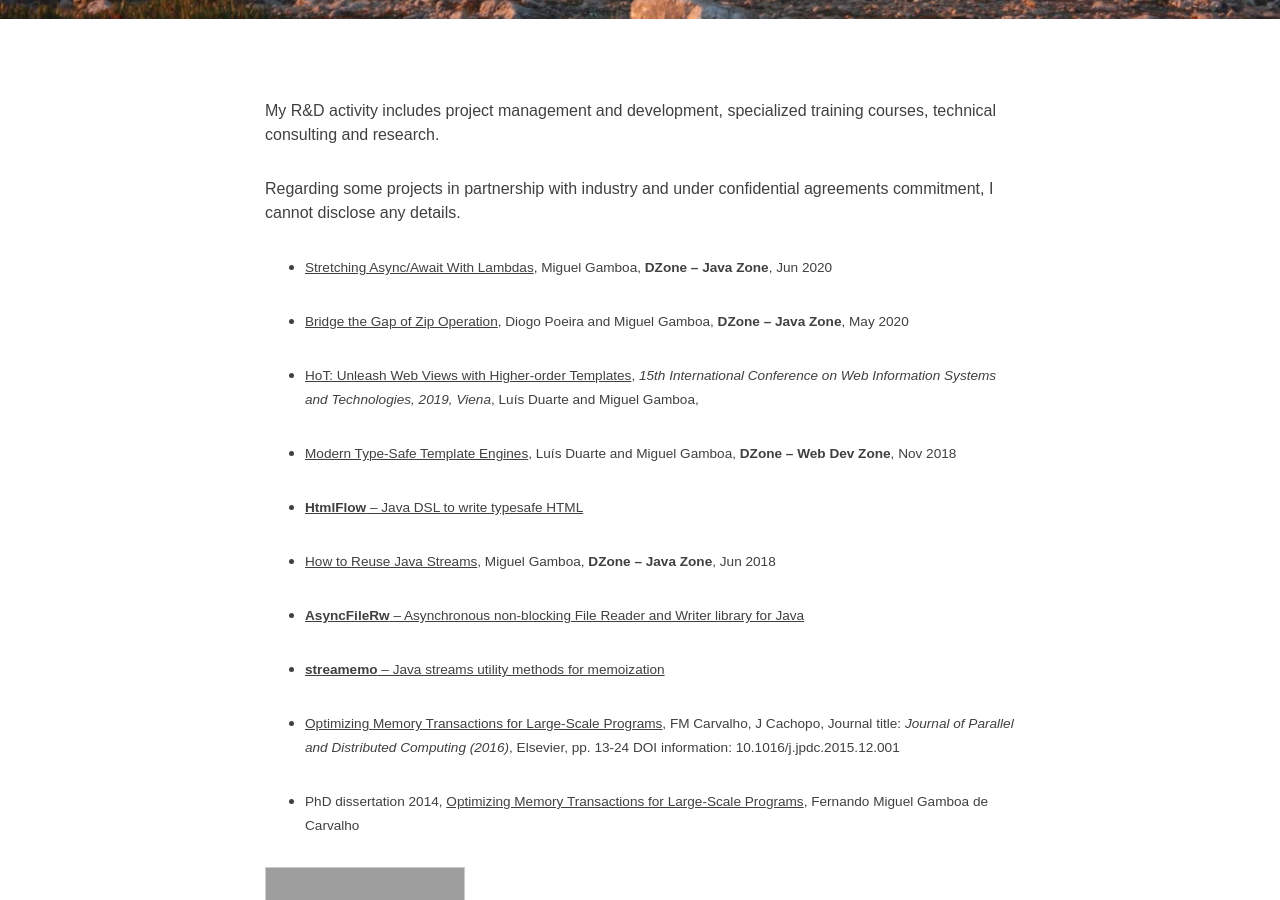
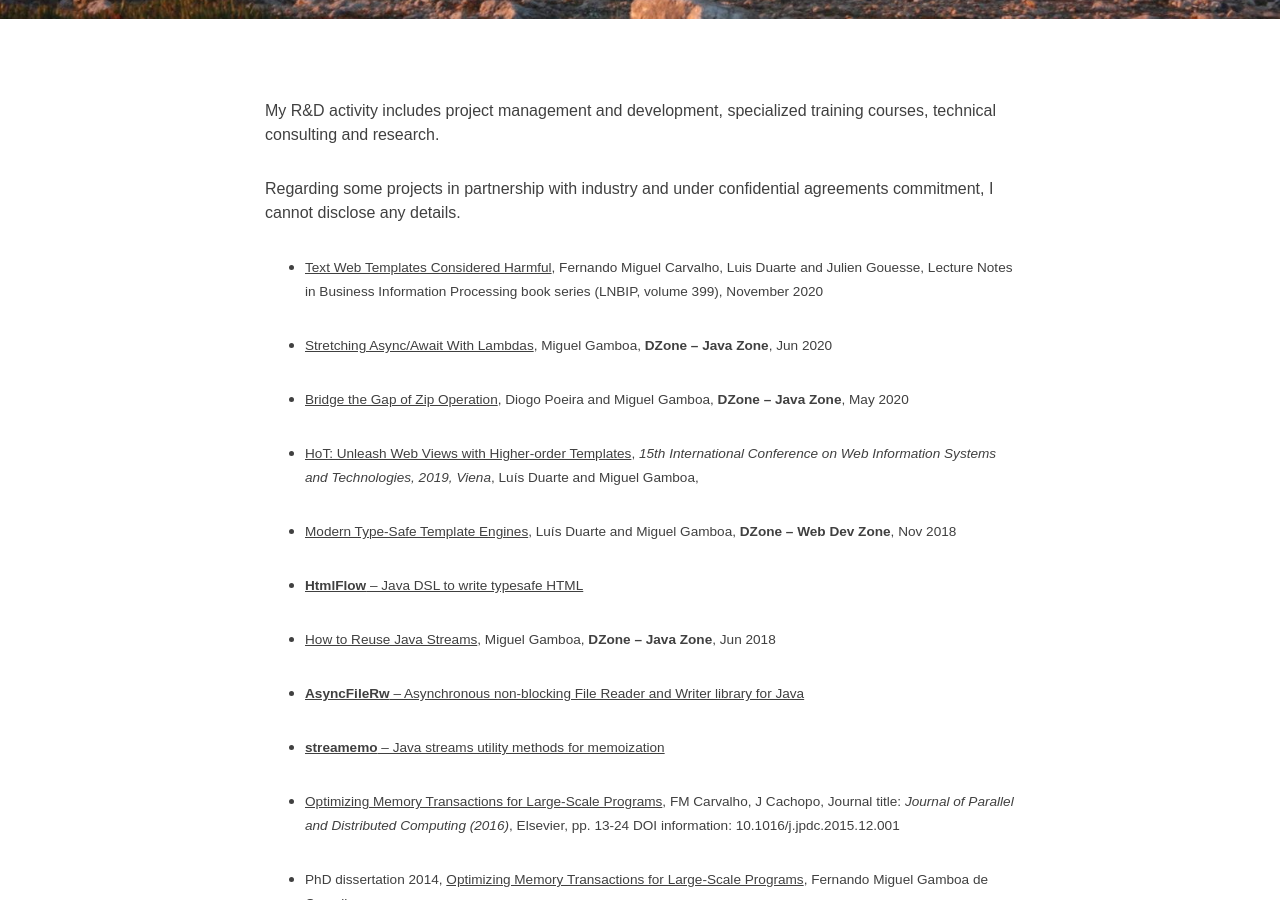
Before and after one commit to fmcarvalho/fmcarvalho.github.io, a Jekyll site: the page built from r&d.markdown, in a window 1280 px wide and 900 px high, scrolled down 368 px. Built offline with Jekyll 4.4.1, drawn with Linux system fonts in a browser that asks for light colours; nearby versions of some CDN libraries; grey boxes are pictures that could not be loaded.

Commit message:
Add Lecture Notes in Business Information Processing book series (LNBIP, volume 399) article.

```diff
--- a/r&d.markdown
+++ b/r&d.markdown
@@ -10,6 +10,8 @@
 
 Regarding some projects in partnership with industry and under confidential
 agreements commitment, I cannot disclose any details.
+
+* <small>[Text Web Templates Considered Harmful](https://link.springer.com/chapter/10.1007/978-3-030-61750-9_4), Fernando Miguel Carvalho, Luis Duarte and Julien Gouesse, Lecture Notes in Business Information Processing book series (LNBIP, volume 399), November 2020</small>
 
 * <small>[Stretching Async/Await With Lambdas](https://dzone.com/articles/lambdas-in-concurrency-with-non-blocking-io), Miguel Gamboa, **DZone -- Java Zone**, Jun 2020</small>
 
```
